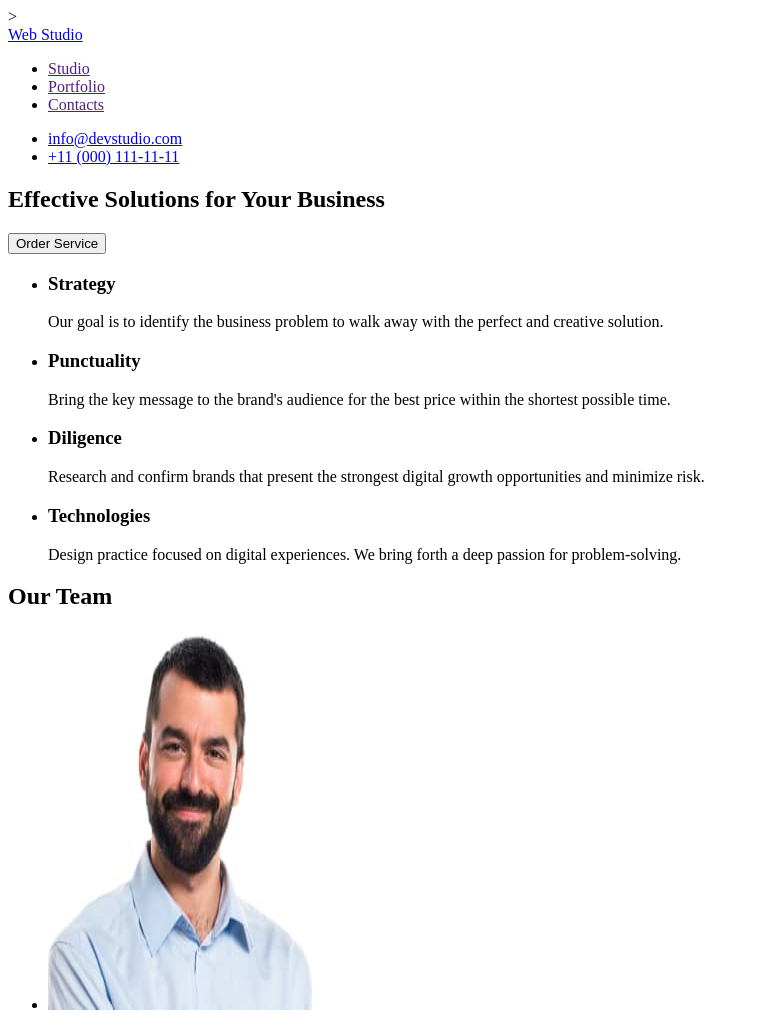
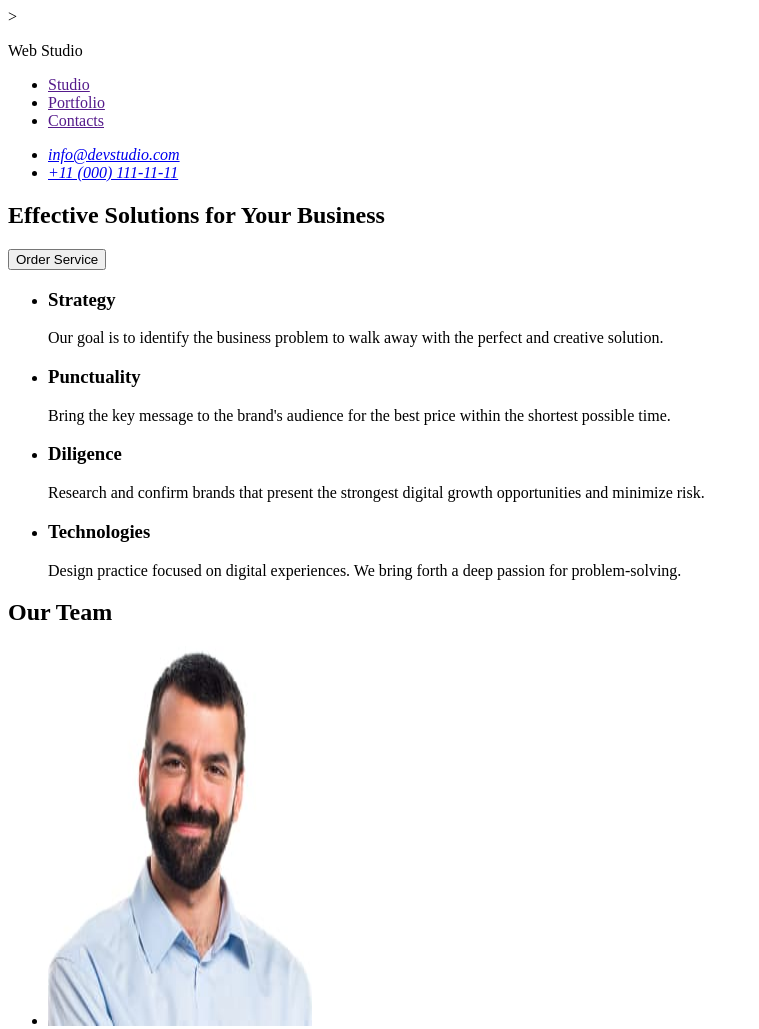
Before and after one commit to VasyaKlekot/goit-markup-hw-01, a plain HTML site: page index.html in a window 1280 px wide. Shown: the top 1029 px of the page, without its empty margins (0-759 px from the left). Drawn offline with Linux system fonts and the light colour scheme.

Commit message:
uprade index html

```diff
--- a/index.html
+++ b/index.html
@@ -8,19 +8,20 @@
 <body>
 ><header>
     <nav>
-        <a href="./index.html">
-            Web Studio
-        </a>
+        <p>Web Studio</p>
+
         <ul>
             <li><a href="">Studio</a></li>
             <li><a href="">Portfolio</a></li>
             <li><a href="">Contacts</a></li>
         </ul>
     </nav>
+    <address>
     <ul>
         <li><a href="mailto:info@devstudio.com">info@devstudio.com</a></li>
         <li><a href="tel:+110001111111">+11 (000) 111-11-11</a></li>
     </ul>
+    </address>
 </header>
 <main>
     <section>
@@ -69,7 +70,7 @@
     </section>
 </main>
 <footer>
-<a href="./index.html">Web Studio</a>
+<p>Web Studio</p>
 <p>Increase the flow of customers and sales for your business with digital marketing & growth solutions.</p>
 </footer>
 </body>
```
